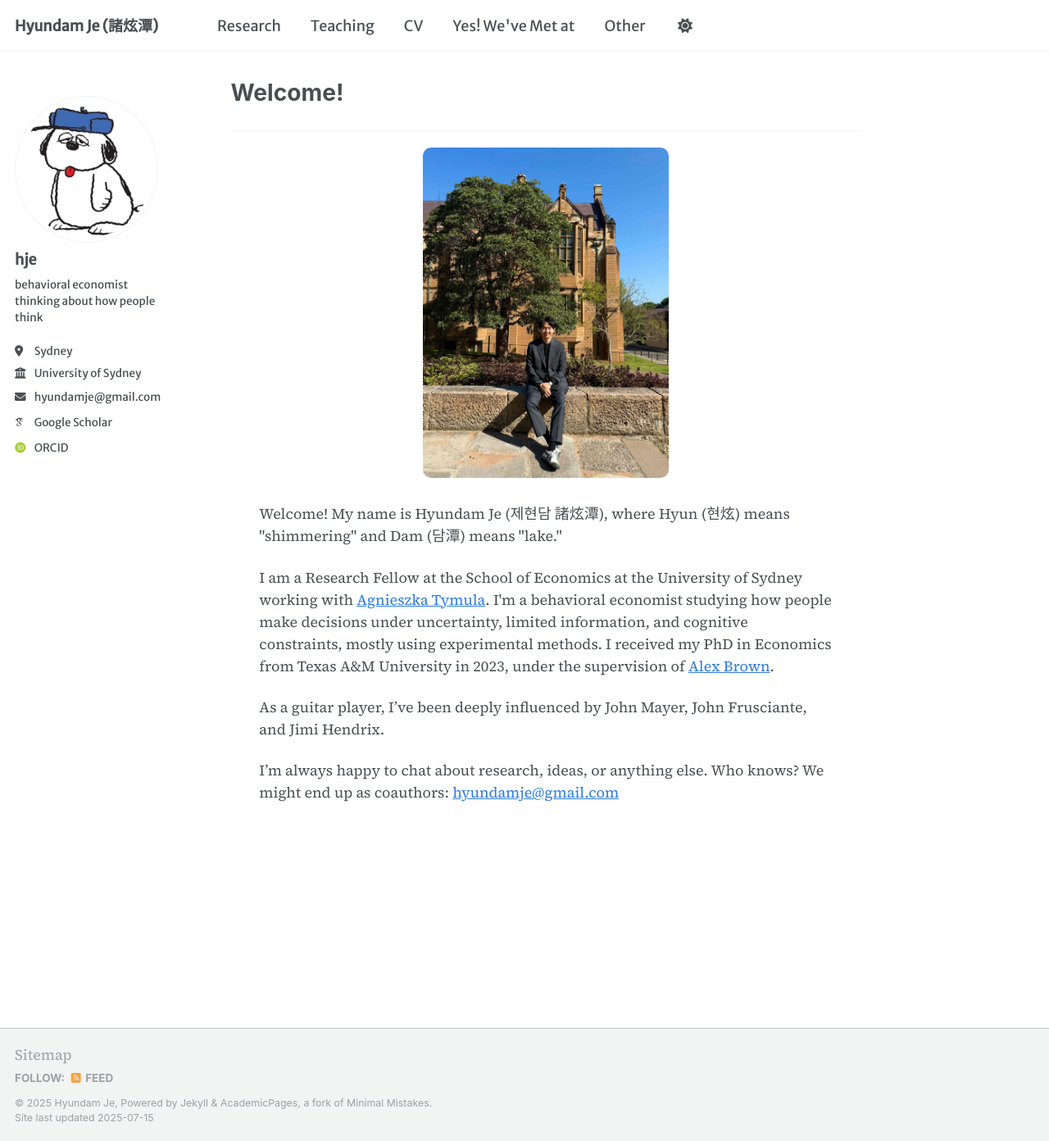
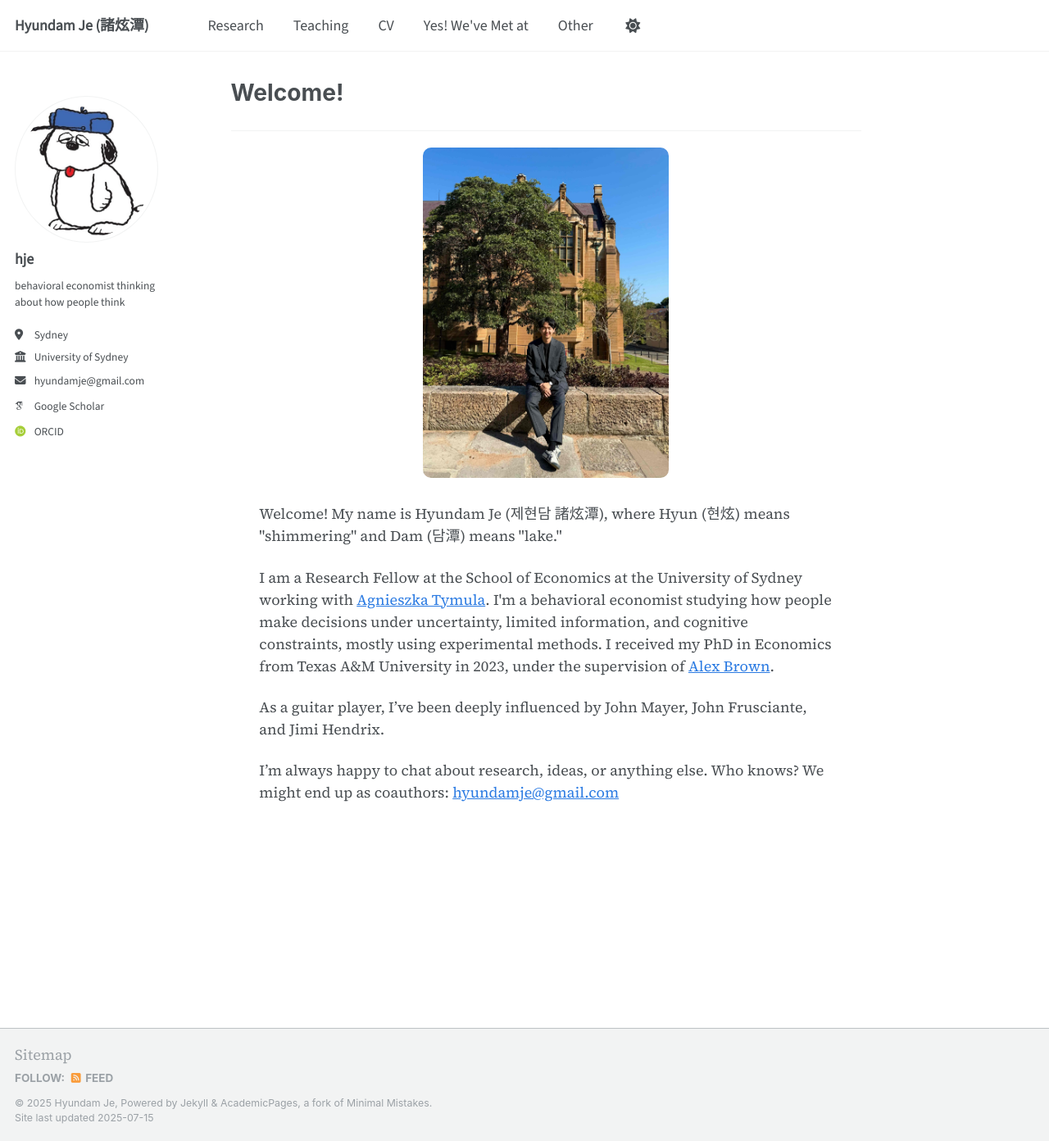
Before and after one commit to hyundamje/hyundamje.github.io, a Jekyll site: the page built from _pages/about.md, in a window 1280 px wide and 1392 px high. Shown: the whole window at 82% size. Built offline with Jekyll 4.4.1, drawn with Linux system fonts in a browser that asks for light colours; some web fonts are replaced.

Commit message:
Update custom.css

```diff
--- a/assets/css/custom.css
+++ b/assets/css/custom.css
@@ -2,7 +2,7 @@
 .site-title a,
 .masthead__menu,
 .masthead__menu a {
-  font-family: 'Merriweather Sans', sans-serif !important;
+  font-family: 'Source Sans 3', sans-serif !important;
 }
 
 .author__name,
@@ -10,5 +10,5 @@
 .author__urls,
 .author__urls li,
 .author__urls a {
-  font-family: 'Merriweather Sans', sans-serif !important;
+  font-family: 'Source Sans 3', sans-serif !important;
 }
```
